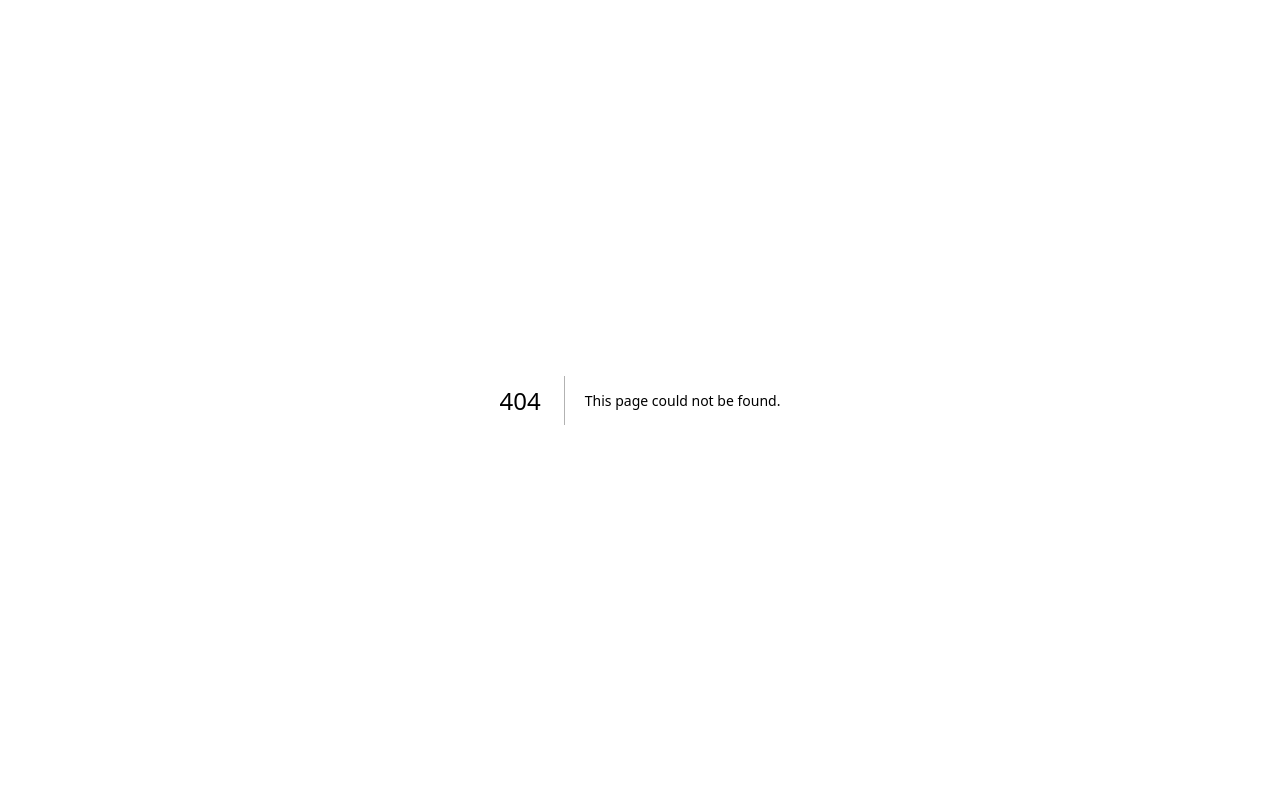
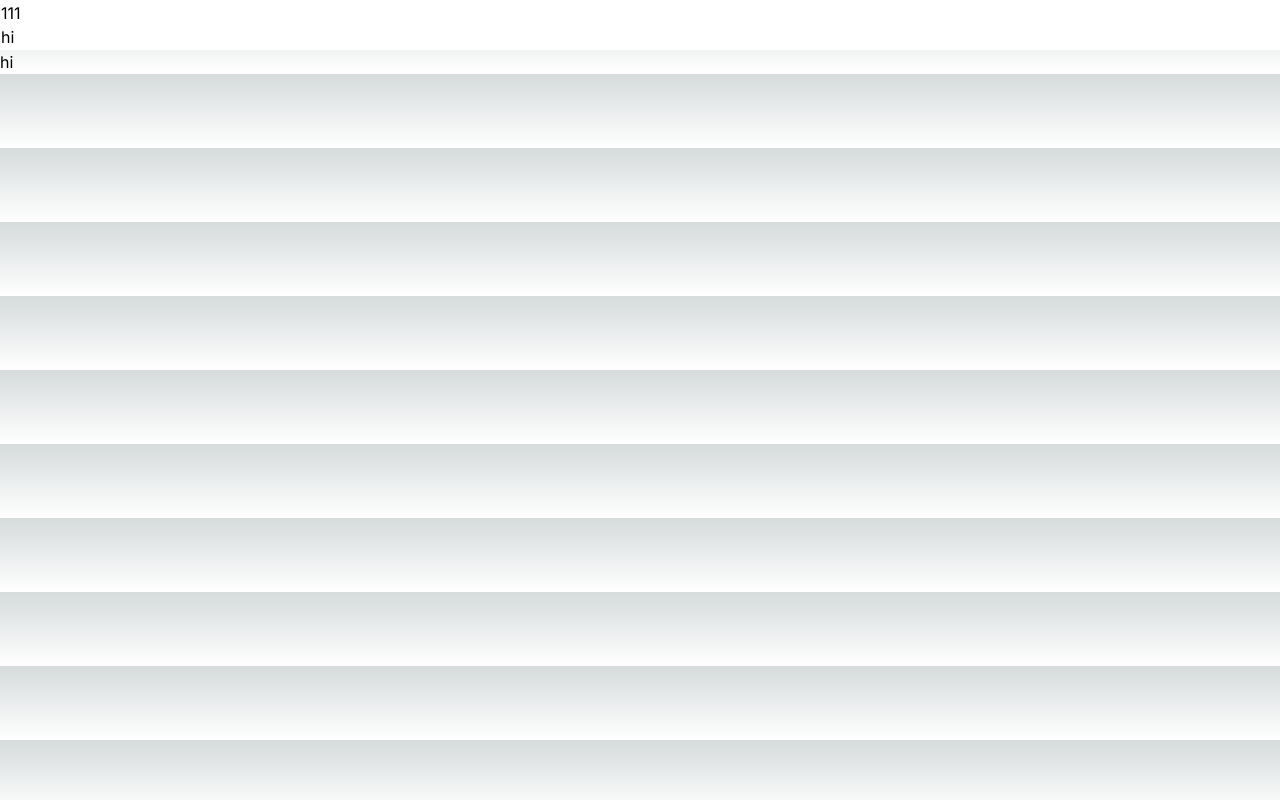
Before and after one commit to BobbyKJH/blog, a Next.js app: page /hi in a window 1280 px wide. Before the commit this address had no page. Built offline with nearby package versions, Linux system fonts and the light colour scheme.

Commit message:
page test

```diff
--- /dev/null
+++ b/src/app/hi/page.tsx
@@ -0,0 +1,7 @@
+import React from "react";
+
+const page: React.FC = () => {
+  return <>hi</>
+}
+
+export default page;
--- a/src/app/layout.tsx
+++ b/src/app/layout.tsx
@@ -1,6 +1,7 @@
 import type { Metadata } from "next";
 import { Inter } from "next/font/google";
 import "./globals.css";
+import Link from "next/link";
 
 const inter = Inter({ subsets: ["latin"] });
 
@@ -16,7 +17,12 @@ export default function RootLayout({
 }>) {
   return (
     <html lang="en">
-      <body className={inter.className}>{children}</body>
+      <body className={inter.className}>
+        <div className="w-full border border-white bg-[#fff] text-[#000]">
+          <div>111</div>
+          <Link href={"/hi"}>hi</Link>
+        </div>
+        {children}</body>
     </html>
   );
 }
```
